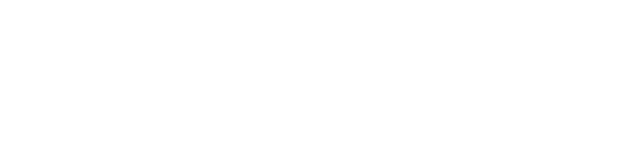
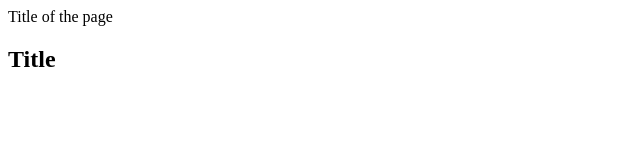
Before and after one commit to Hatem-prog/3wa-january2022, a plain HTML site: page git_example/index.html in a window 1280 px wide. Shown: the whole page, without its empty margins (0-640 px from the left). Drawn offline with Linux system fonts and the light colour scheme.

Commit message:
update index.html file

```diff
--- a/git_example/index.html
+++ b/git_example/index.html
@@ -7,6 +7,11 @@
     <title>Document</title>
 </head>
 <body>
-
+ <header>Title of the page</header>
+ <main>
+     <section>
+         <h1>Title</h1>
+     </section>
+ </main>
 </body>
 </html>
```
